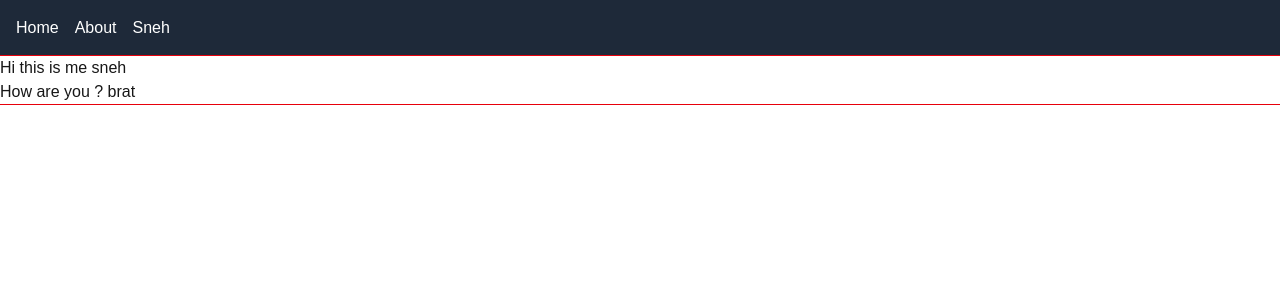
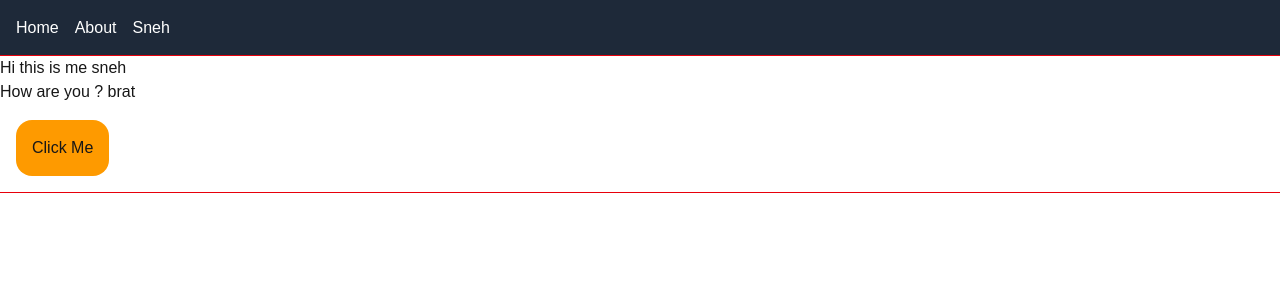
Before and after one commit to Sneh1227/next.js, a Next.js app: page /sneh in a window 1280 px wide. Shown: the top 300 px of the page. Built offline with nearby package versions, Linux system fonts and the light colour scheme.

Commit message:
feat(client-side): added a demo button code to understand the client side rendering in next

```diff
--- a/app/sneh/page.tsx
+++ b/app/sneh/page.tsx
@@ -1,8 +1,11 @@
+import Button from "@/components/Button";
+
 export default function sneh(){
     return(
         <>
         <h1>Hi this is me sneh</h1>
         <p>How are you ? brat</p>
+        <Button/>
         </>
     );
 }
--- /dev/null
+++ b/components/Button.tsx
@@ -0,0 +1,12 @@
+"use client"
+
+export default function Button(){
+    return(
+    <>
+    <button className="bg-amber-500 p-4 m-4 rounded-2xl"
+        onClick={()=>{alert("hey deepu!!")}}>
+        Click Me
+    </button>
+    </>
+    )
+}
```
